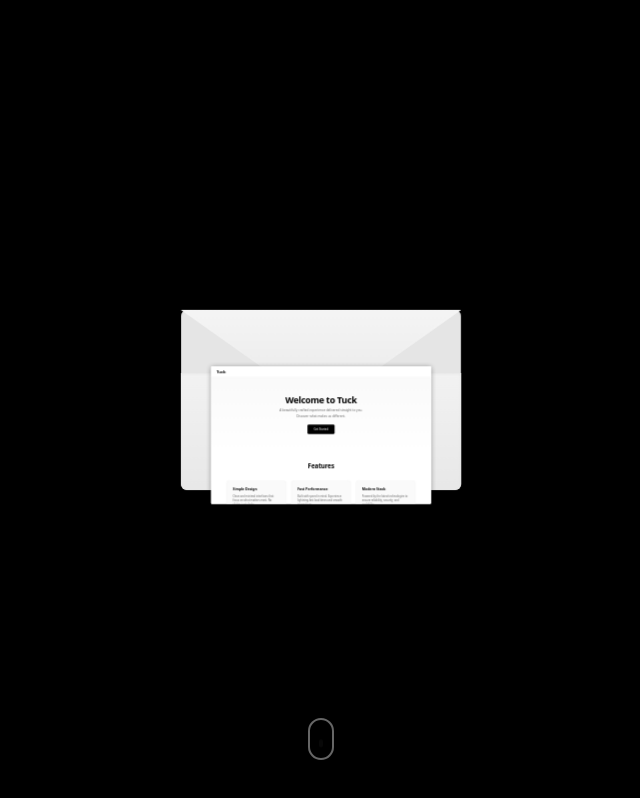
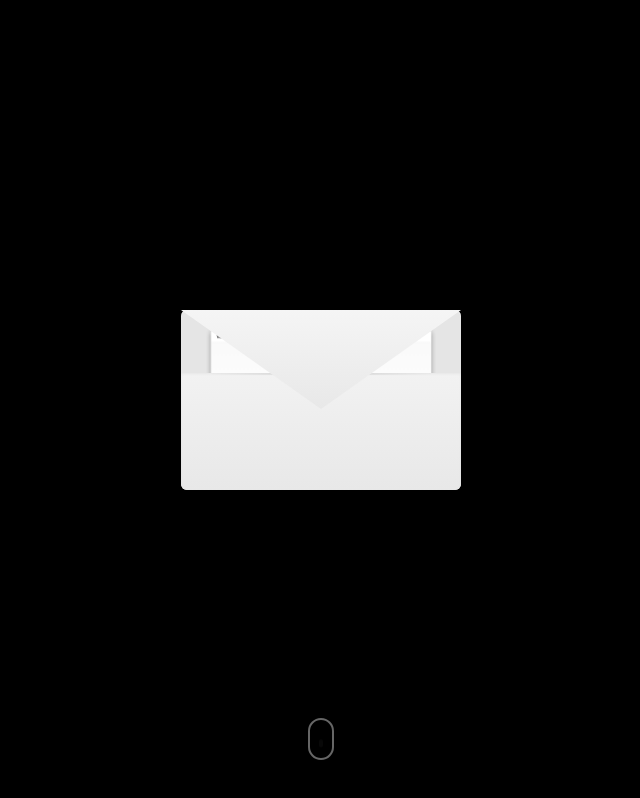
Before and after one commit to Pranav-Karra-3301/tuck-site, a Next.js app: page / in a window 1280 px wide. Shown: the top 798 px of the page, without its empty margins (319-959 px from the left). Built offline with nearby package versions, Linux system fonts and the light colour scheme.

Commit message:
something kinda good, check back here if something breaks

```diff
--- a/app/components/EnvelopeReveal.tsx
+++ b/app/components/EnvelopeReveal.tsx
@@ -48,14 +48,10 @@
     const scaledWidth = viewportWidth * initialScale;
     const scaledHeight = viewportHeight * initialScale;
 
-    // Envelope dimensions for positioning
-    const envelopeHeight = 180;
-    const envelopeBodyHeight = envelopeHeight * 0.65; // 65% of envelope is the body
-
-    // Initial position: letter starts inside envelope, pushed down so body covers most of it
-    // Only the top portion should peek through the open flap area
+    // Initial position: centered in viewport (same as envelope)
+    // Z-index layering ensures body (z:25) covers letter (z:15) where they overlap
     const initialX = (viewportWidth - scaledWidth) / 2;
-    const initialY = (viewportHeight - scaledHeight) / 2 + (envelopeBodyHeight * 0.3);
+    const initialY = (viewportHeight - scaledHeight) / 2;
 
     // Easing functions
     const easeOutCubic = (t: number): number => 1 - Math.pow(1 - t, 3);
@@ -84,15 +80,15 @@
       const envelopeDrop = easeInOutQuart(dropProgress) * viewportHeight;
       const envelopeOpacity = 1 - easeOutCubic(dropProgress);
 
-      // Apply transforms to each envelope part individually (preserve translateZ for 3D layering)
-      envelopeBack.style.transform = `translateY(${envelopeDrop}px) translateZ(-1px)`;
+      // Apply transforms to each envelope part (all siblings, z-index handles layering)
+      envelopeBack.style.transform = `translateY(${envelopeDrop}px)`;
       envelopeBack.style.opacity = String(envelopeOpacity);
 
-      envelopeBody.style.transform = `translateY(${envelopeDrop}px) translateZ(1px)`;
+      envelopeBody.style.transform = `translateY(${envelopeDrop}px)`;
       envelopeBody.style.opacity = String(envelopeOpacity);
 
-      // Flap gets drop, rotation, and stays on top
-      flap.style.transform = `translateY(${envelopeDrop}px) translateZ(2px) rotateX(${flapRotation}deg)`;
+      // Flap gets drop + rotation
+      flap.style.transform = `translateY(${envelopeDrop}px) rotateX(${flapRotation}deg)`;
       flap.style.opacity = String(envelopeOpacity);
 
       // ===== PHASE 4: Letter scales up and moves to fill screen (40% - 100%) =====
@@ -117,10 +113,7 @@
       const currentX = startX + (endX - startX) * easedScaleProgress;
       const currentY = startY + (endY - startY) * easedScaleProgress;
 
-      // Letter depth: starts at 0 (between back=-1 and body=1), rises to 3 (above flap=2)
-      const letterZ = riseProgress > 0.3 ? 3 : 0;
-
-      letter.style.transform = `translate(${currentX}px, ${currentY}px) translateZ(${letterZ}px) scale(${currentScale})`;
+      letter.style.transform = `translate(${currentX}px, ${currentY}px) scale(${currentScale})`;
       letter.style.transformOrigin = 'top left';
 
       // Smoothly reduce border-radius as letter expands
@@ -132,7 +125,7 @@
       const shadowBlur = 30 * (1 - easedScaleProgress * 0.7);
       letter.style.boxShadow = `0 4px ${shadowBlur}px rgba(0, 0, 0, ${shadowOpacity})`;
 
-      // Update z-index as letter rises above envelope
+      // Update z-index: starts at 15 (between back=10 and body=25), rises to 35 (above flap=30)
       letter.style.zIndex = riseProgress > 0.3 ? '35' : '15';
 
       // Track completion
@@ -150,22 +143,29 @@
     <div ref={containerRef} className="envelope-container">
       {/* Fixed viewport for animation */}
       <div className={`envelope-viewport ${isComplete ? 'complete' : ''}`}>
-        {/* Envelope wrapper for positioning (no transforms applied here) */}
-        <div className="envelope-wrapper">
-          {/* Back of envelope - lowest layer */}
-          <div ref={envelopeBackRef} className="envelope-back"></div>
-          {/* Flap - highest layer */}
-          <div ref={flapRef} className="envelope-flap">
-            <div className="envelope-flap-front"></div>
-            <div className="envelope-flap-back"></div>
-          </div>
-          {/* Front body of envelope - covers letter initially */}
-          <div ref={envelopeBodyRef} className="envelope-body"></div>
+        {/*
+          All elements are siblings for proper z-index layering:
+          - envelope-back: z-index 10 (furthest back)
+          - letter: z-index 15 -> 35 (middle, rises above)
+          - envelope-body: z-index 25 (covers letter)
+          - envelope-flap: z-index 30 (top)
+        */}
+
+        {/* Back of envelope - lowest layer */}
+        <div ref={envelopeBackRef} className="envelope-back"></div>
+
+        {/* Letter - starts between back and body */}
+        <div ref={letterRef} className="letter">
+          {children}
         </div>
 
-        {/* Letter - layered between back and body */}
-        <div ref={letterRef} className="letter">
-          {children}
+        {/* Front body of envelope - covers letter initially */}
+        <div ref={envelopeBodyRef} className="envelope-body"></div>
+
+        {/* Flap - highest layer */}
+        <div ref={flapRef} className="envelope-flap">
+          <div className="envelope-flap-front"></div>
+          <div className="envelope-flap-back"></div>
         </div>
 
         {/* Scroll indicator */}
--- a/app/globals.css
+++ b/app/globals.css
@@ -47,12 +47,8 @@
   left: 0;
   width: 100vw;
   height: 100vh;
-  display: flex;
-  align-items: center;
-  justify-content: center;
   background: #000;
   perspective: 1200px;
-  transform-style: preserve-3d;
   z-index: 10;
   overflow: hidden;
 }
@@ -122,41 +118,38 @@
 
 /* ========================================
    ENVELOPE STRUCTURE
+   All parts positioned absolutely in viewport for proper z-index layering
+   Envelope dimensions: 280px x 180px, centered
    ======================================== */
 
-/* Envelope wrapper - for positioning and 3D depth ordering */
-.envelope-wrapper {
+/* Envelope back panel - lowest layer */
+.envelope-back {
   position: absolute;
+  /* Center in viewport: 50% - half width/height */
+  left: calc(50% - 140px);
+  top: calc(50% - 90px);
   width: var(--envelope-width);
   height: var(--envelope-height);
-  transform-style: preserve-3d;
-}
-
-/* Envelope back panel - lowest layer (furthest back in 3D) */
-.envelope-back {
-  position: absolute;
-  width: 100%;
-  height: 100%;
   background: #e5e5e5;
   border-radius: 6px;
   box-shadow:
     0 4px 20px rgba(0, 0, 0, 0.4),
     inset 0 1px 0 rgba(255, 255, 255, 0.5);
   z-index: 10;
-  transform: translateZ(-1px);
   will-change: transform, opacity;
 }
 
-/* Envelope front body (covers bottom portion) - covers letter initially */
+/* Envelope front body (covers bottom 65%) - covers letter initially */
 .envelope-body {
   position: absolute;
-  bottom: 0;
-  width: 100%;
-  height: 65%;
+  /* Positioned at bottom of envelope: center - 90px + 35% of 180px */
+  left: calc(50% - 140px);
+  top: calc(50% - 90px + 63px);
+  width: var(--envelope-width);
+  height: calc(var(--envelope-height) * 0.65);
   background: linear-gradient(180deg, #f2f2f2 0%, #e8e8e8 100%);
   border-radius: 0 0 6px 6px;
   z-index: 25;
-  transform: translateZ(1px);
   box-shadow: inset 0 1px 3px rgba(0, 0, 0, 0.05);
   will-change: transform, opacity;
 }
@@ -176,16 +169,16 @@
    ENVELOPE FLAP
    ======================================== */
 
-/* Envelope flap - highest layer (closest in 3D) */
+/* Envelope flap - highest layer */
 .envelope-flap {
   position: absolute;
-  top: 0;
-  left: 0;
-  width: 100%;
-  height: 55%;
+  /* Positioned at top of envelope */
+  left: calc(50% - 140px);
+  top: calc(50% - 90px);
+  width: var(--envelope-width);
+  height: calc(var(--envelope-height) * 0.55);
   transform-origin: top center;
   transform-style: preserve-3d;
-  transform: translateZ(2px);
   z-index: 30;
   will-change: transform, opacity;
 }
@@ -216,7 +209,7 @@
    LETTER
    ======================================== */
 
-/* Letter - layered between envelope-back (-1px) and envelope-body (1px) in 3D */
+/* Letter - layered between envelope-back (z:10) and envelope-body (z:25) */
 .letter {
   position: absolute;
   width: 100vw;
```
